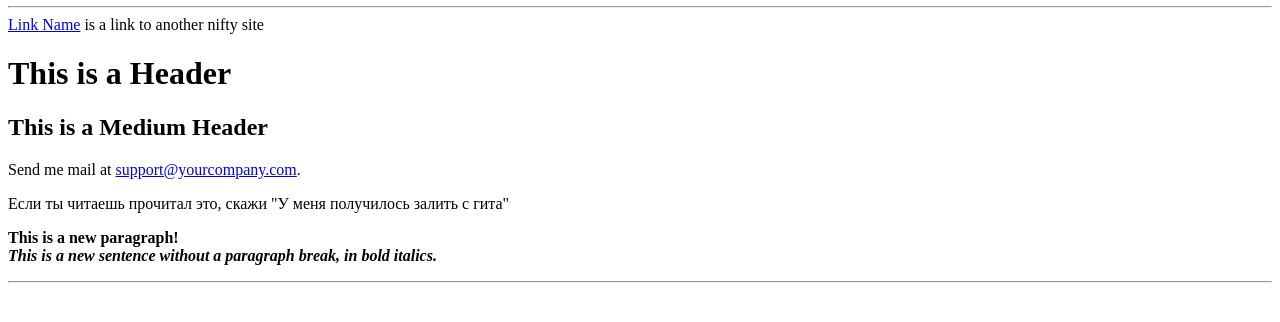
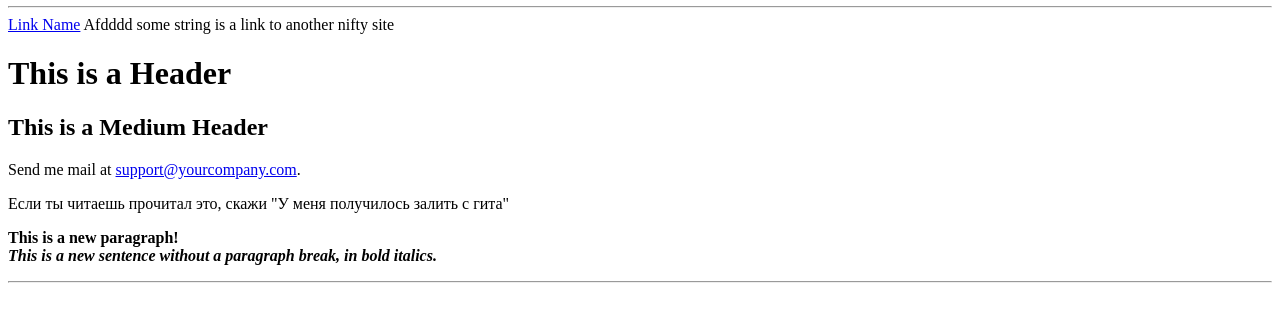
Before and after one commit to Mercil/test1, a plain HTML site: page Index.html in a window 1280 px wide. Shown: the part 26-348 px from the top of the page. Drawn offline with Linux system fonts and the light colour scheme.

Commit message:
Some change

```diff
--- a/Index.html
+++ b/Index.html
@@ -14,6 +14,7 @@
 
 <a href="http://github.com">Link Name</a>
 
+Afdddd some string
 is a link to another nifty site
 
 <H1>This is a Header</H1>
```
